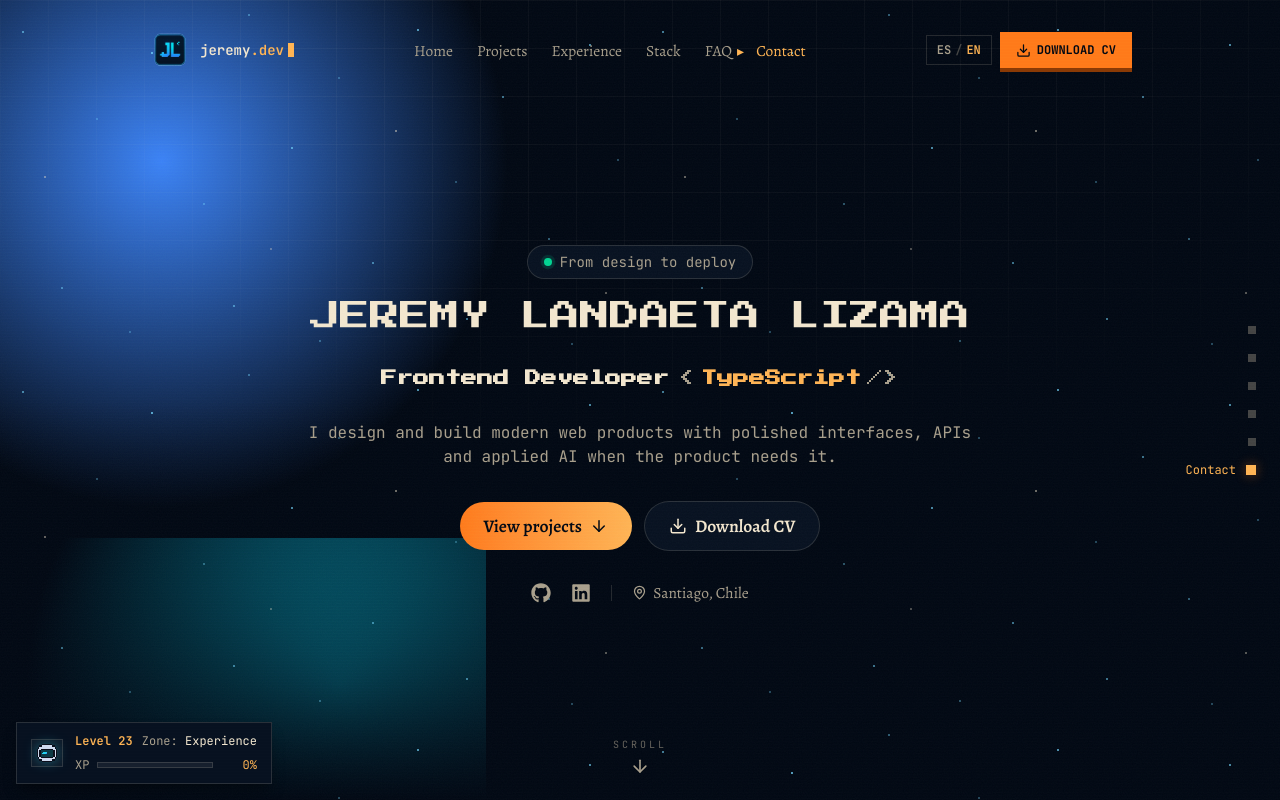
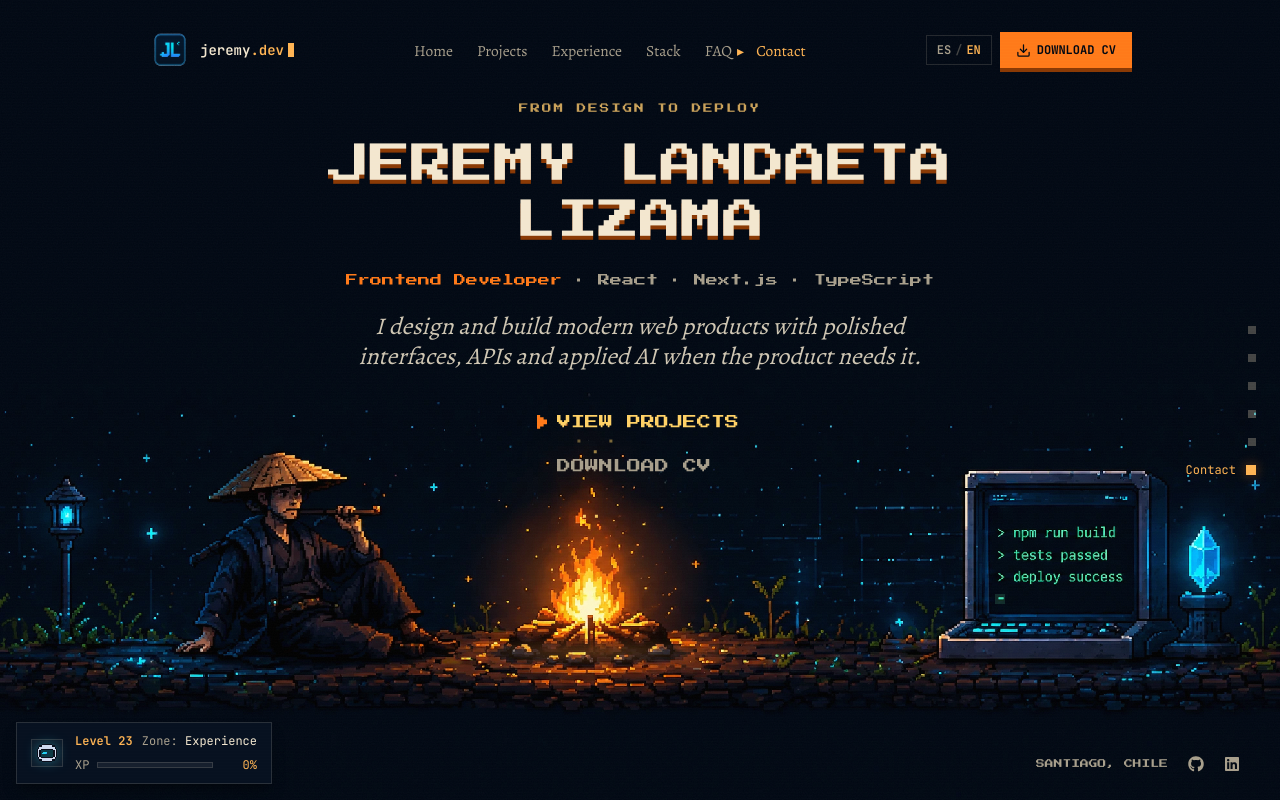
Before and after one commit to JeremyLandaeta/old-portfolio, a Next.js app: page /en in a window 1280 px wide. Shown: the top 800 px of the page. Built offline with nearby package versions, Linux system fonts and the light colour scheme.

Commit message:
Hero: pantalla de título con la escena de la fogata
La escena ocupa todo el ancho, el nombre es el logo y las dos acciones son el
menú. El HTML ya trae nombre, tagline y menú visibles sin JavaScript. La sección
"El personaje detrás del teclado" deja de repetir la escena.

```diff
--- a/components/sections/Hero.tsx
+++ b/components/sections/Hero.tsx
@@ -1,187 +1,139 @@
 "use client";
 
-import { useState } from "react";
-import { AnimatePresence, m } from "framer-motion";
-import { ArrowDown, Download, MapPin } from "lucide-react";
+import { useSyncExternalStore } from "react";
+import Image from "next/image";
 import { FaGithub, FaLinkedin } from "react-icons/fa6";
 import { useLang } from "@/components/providers/LanguageProvider";
+import { DecodeText } from "@/components/ui/DecodeText";
 import { SOCIALS, cvFile } from "@/lib/content";
-import { AuroraBackground } from "@/components/ui/AuroraBackground";
-import { ScrambleText } from "@/components/ui/ScrambleText";
-import { Magnetic } from "@/components/ui/Magnetic";
-import { Typewriter } from "@/components/ui/Typewriter";
-import { DecodeText } from "@/components/ui/DecodeText";
-import { usePrefersReducedMotion } from "@/components/ui/usePrefersReducedMotion";
 
-const easing = [0.22, 1, 0.36, 1] as const;
+// Brasas que suben desde la fogata. Posiciones en % de la ilustración.
+const EMBERS = [
+  { left: "44.6%", delay: "0s", duration: "3.4s" },
+  { left: "46.3%", delay: "0.9s", duration: "4.1s" },
+  { left: "45.4%", delay: "1.7s", duration: "3.7s" },
+  { left: "47.1%", delay: "2.6s", duration: "4.4s" },
+  { left: "45.9%", delay: "3.3s", duration: "3.9s" },
+];
 
-// Líneas de "arranque" (neutras/tech, estilo consola). La última (whoami)
-// encadena con el nombre, que aparece como su "respuesta".
-const BOOT = ["> booting jeremy.dev ...... OK", "> whoami"] as const;
+/**
+ * Hero como pantalla de título de un juego: la escena pixel-art ocupa todo el
+ * ancho, el nombre es el logo y las dos acciones son el menú. La única luz es
+ * la del fuego, y de ahí sale la paleta de todo el sitio.
+ */
+// false en el servidor y durante la hidratación; true una vez montado.
+const subscribeNoop = () => () => {};
 
 export function Hero() {
   const { t, lang } = useLang();
-  const reduce = usePrefersReducedMotion();
-  // step 0-1: tipeando boot · 2: tipeando nombre · 3: contenido revelado.
-  const [step, setStep] = useState(reduce ? 3 : 0);
-  // palabra más larga del stack → reserva de ancho para evitar layout shift.
-  const longestStack = t.hero.stack.reduce((a, b) => (b.length > a.length ? b : a), "");
-
-  // props de revelado. `at` = paso del intro en que aparece (3 = tras el nombre).
-  const reveal = (delay: number, at = 3) => ({
-    initial: { opacity: 0, y: 14 },
-    animate: step >= at ? { opacity: 1, y: 0 } : { opacity: 0, y: 14 },
-    transition: { duration: 0.5, delay: reduce ? 0 : delay, ease: easing },
-  });
+  const cv = cvFile(lang);
+  const hydrated = useSyncExternalStore(subscribeNoop, () => true, () => false);
 
   return (
-    <section
-      id="inicio"
-      className="relative flex min-h-svh flex-col items-center justify-center overflow-hidden px-4 pt-28 pb-16 text-center"
-    >
-      <AuroraBackground />
+    <section id="inicio" className="hero relative flex min-h-svh flex-col overflow-hidden bg-background">
+      <div className="hero-content relative z-10 mx-auto flex w-full max-w-4xl flex-1 flex-col items-center justify-center px-4 pt-24 text-center">
+        <p className="font-pixel text-[0.55rem] uppercase leading-relaxed tracking-[0.2em] text-straw sm:text-[0.6rem]">
+          {t.hero.badge}
+        </p>
 
-      {/* Badge de posicionamiento */}
-      <m.div
-        initial={{ opacity: 0, y: 12 }}
-        animate={{ opacity: 1, y: 0 }}
-        transition={{ duration: 0.6, ease: easing }}
-        className="flex max-w-[90vw] items-center gap-2 rounded-full glass px-4 py-1.5 text-center font-mono text-xs text-muted sm:text-sm"
-      >
-        <span className="relative flex h-2 w-2 shrink-0">
-          <span className="absolute inline-flex h-full w-full animate-ping rounded-full bg-emerald-400 opacity-75" />
-          <span className="relative inline-flex h-2 w-2 rounded-full bg-emerald-400" />
-        </span>
-        {t.hero.badge}
-      </m.div>
-
-      {/* Secuencia de boot (terminal) — se limpia tras el whoami */}
-      <AnimatePresence>
-        {step < 2 && (
-          <m.div
-            key="boot"
-            initial={{ opacity: 1 }}
-            animate={{ opacity: 1 }}
-            exit={{ opacity: 0, y: -6 }}
-            transition={{ duration: 0.35, ease: easing }}
-            className="mt-6 min-h-[2.8em] font-mono text-xs leading-relaxed text-accent-2/70 sm:text-sm"
-            aria-hidden
-          >
-            <div>
-              <Typewriter text={BOOT[0]} start speed={26} onDone={() => setStep((s) => Math.max(s, 1))} />
-            </div>
-            <div>
-              <Typewriter
-                text={BOOT[1]}
-                start={step >= 1}
-                speed={26}
-                onDone={() => setTimeout(() => setStep((s) => Math.max(s, 2)), 550)}
-              />
-            </div>
-          </m.div>
-        )}
-      </AnimatePresence>
-
-      {/* Nombre: 8-bit en pixel-font, revelado con decode tipo Matrix como
-          "respuesta" a whoami. El nombre real va en sr-only para SEO/a11y. */}
-      <h1 className="text-shimmer font-pixel mt-4 max-w-4xl text-balance wrap-break-word text-lg uppercase leading-[1.45] sm:text-2xl md:text-3xl">
+        {/* El HTML trae el nombre ya escrito (se ve sin JS y cuenta para el LCP).
+            Al hidratar, ese texto pasa a ser un "sizer" invisible y encima corre
+            el decode, así no hay salto de layout. El nombre real va en sr-only. */}
+        <h1 className="title-pixel hero-title mt-5">
           <span className="sr-only">{t.hero.name}</span>
-        <span aria-hidden>
-          <DecodeText
-            text={t.hero.name}
-            start={step >= 2}
-            onDone={() => setStep((s) => Math.max(s, 3))}
-          />
+          <span aria-hidden className="inline-grid">
+            <span className={`col-start-1 row-start-1 ${hydrated ? "invisible" : ""}`}>{t.hero.name}</span>
+            {hydrated && <DecodeText text={t.hero.name} className="col-start-1 row-start-1" />}
           </span>
         </h1>
 
-      {/* Rol — título fijo (especialidad) + scramble del stack core */}
-      <m.div
-        {...reveal(0)}
-        className="mt-5 flex min-h-[2.4em] flex-wrap items-center justify-center gap-x-2.5 gap-y-1 font-pixel text-xs leading-relaxed sm:text-sm md:text-base"
-      >
-        <span className="text-gradient-animated font-semibold">{t.hero.title}</span>
-        <span className="inline-flex items-center whitespace-nowrap text-accent-2">
-          <span className="text-muted">&lt;</span>
-          {/* sizer invisible: reserva el ancho de la palabra más larga → sin salto */}
-          <span className="mx-1.5 inline-grid font-semibold">
-            <ScrambleText
-              words={t.hero.stack}
-              className="col-start-1 row-start-1 justify-self-center"
-            />
-            <span aria-hidden className="invisible col-start-1 row-start-1">
-              {longestStack}
+        <p className="mt-5 font-pixel text-[0.6rem] leading-loose text-accent sm:text-xs">
+          {t.hero.title}
+          <span className="block text-muted sm:inline">
+            <span className="hidden sm:inline"> · </span>
+            {t.hero.stack.join(" · ")}
           </span>
-          </span>
-          <span className="text-muted">/&gt;</span>
-        </span>
-      </m.div>
+        </p>
 
-      {/* Tagline — entra junto con el decode del nombre (paso 2), no después:
-          es el texto más grande del hero y por tanto el LCP de la home. */}
-      <m.p
-        {...reveal(0, 2)}
-        className="mt-6 max-w-2xl text-pretty font-mono text-sm text-muted sm:text-base"
-      >
+        <p className="mt-5 max-w-xl text-pretty text-lg italic leading-snug text-foreground/85 sm:text-[1.35rem]">
           {t.hero.tagline}
-      </m.p>
+        </p>
 
-      {/* CTAs magnéticos */}
-      <m.div {...reveal(0.16)} className="mt-8 flex flex-wrap items-center justify-center gap-3">
-        <Magnetic>
-          <a
-            href="#proyectos"
-            className="btn-glow btn-shine group flex items-center gap-2 rounded-full bg-linear-to-r from-accent to-accent-2 px-6 py-3 font-semibold text-background"
-          >
-            {t.cta.projects}
-            <ArrowDown size={18} className="transition-transform group-hover:translate-y-0.5" />
-          </a>
-        </Magnetic>
-        <Magnetic>
-          <a
-            href={cvFile(lang).href}
-            download={cvFile(lang).name}
-            className="flex items-center gap-2 rounded-full border border-border glass px-6 py-3 font-semibold text-foreground transition-colors hover:border-accent-2"
-          >
-            <Download size={18} />
+        {/* Menú de la pantalla de título: el cursor ▸ marca la opción activa */}
+        <ul className="menu-cursor mt-7 flex flex-col items-start font-pixel text-[0.7rem] uppercase sm:text-sm">
+          <li>
+            <a href="#proyectos">{t.cta.projects}</a>
+          </li>
+          <li>
+            <a href={cv.href} download={cv.name}>
               {t.cta.cv}
             </a>
-        </Magnetic>
-      </m.div>
+          </li>
+        </ul>
 
-      {/* Social + ubicación */}
-      <m.div
-        {...reveal(0.24)}
-        className="mt-8 flex flex-wrap items-center justify-center gap-x-5 gap-y-2 text-muted"
-      >
-        <a href={SOCIALS.github} target="_blank" rel="noreferrer" aria-label="GitHub" className="-m-2 p-2 transition-colors hover:text-accent-2">
-          <FaGithub size={20} />
-        </a>
-        <a href={SOCIALS.linkedin} target="_blank" rel="noreferrer" aria-label="LinkedIn" className="-m-2 p-2 transition-colors hover:text-accent-2">
-          <FaLinkedin size={20} />
-        </a>
-        <span className="hidden h-4 w-px bg-border sm:block" />
-        <span className="flex items-center gap-1.5 text-sm">
-          <MapPin size={15} /> {t.hero.location}
-        </span>
-      </m.div>
+        {/* móvil: ubicación y redes van bajo el menú (abajo taparían la escena) */}
+        <div className="mt-4 flex items-center gap-2 font-pixel text-[0.5rem] uppercase text-muted sm:hidden">
+          <span>{t.hero.location}</span>
+          <SocialLinks />
+        </div>
+      </div>
 
-      {/* Scroll hint */}
-      <m.div
-        initial={{ opacity: 0 }}
-        animate={{ opacity: step >= 3 ? 1 : 0 }}
-        transition={{ delay: reduce ? 0 : 0.4 }}
-        className="absolute bottom-6 left-1/2 flex -translate-x-1/2 flex-col items-center gap-1"
-      >
-        <span className="font-mono text-[10px] uppercase tracking-[0.3em] text-muted/60">scroll</span>
-        <m.div
-          animate={{ y: [0, 8, 0] }}
-          transition={{ duration: 1.6, repeat: Infinity, ease: "easeInOut" }}
-          className="text-muted"
-        >
-          <ArrowDown size={20} />
-        </m.div>
-      </m.div>
+      {/* Escena a todo el ancho, anclada abajo */}
+      <div aria-hidden className="hero-scene">
+        <div className="hero-scene-art">
+          <Image
+            src="/pixel/about-scene-base.webp"
+            alt=""
+            fill
+            sizes="100vw"
+            preload
+            draggable={false}
+            className="pixelated select-none object-cover"
+          />
+          <span className="fire-glow" />
+          <span className="fire-floor" />
+          {EMBERS.map((e) => (
+            <span
+              key={e.left}
+              className="ember"
+              style={{ left: e.left, animationDelay: e.delay, animationDuration: e.duration }}
+            />
+          ))}
+          <span className="term-cursor" />
+        </div>
+      </div>
+
+      {/* escritorio: ubicación y redes sobre el suelo de la escena, a la derecha
+          (la esquina izquierda es del HUD) */}
+      <div className="absolute inset-x-0 bottom-0 z-10 hidden items-center justify-end gap-3 px-8 pb-5 font-pixel text-[0.55rem] uppercase text-muted sm:flex">
+        <span>{t.hero.location}</span>
+        <SocialLinks />
+      </div>
     </section>
   );
 }
+
+function SocialLinks() {
+  return (
+    <span className="flex items-center gap-1">
+      <a
+        href={SOCIALS.github}
+        target="_blank"
+        rel="noreferrer"
+        aria-label="GitHub"
+        className="p-2 transition-colors hover:text-accent"
+      >
+        <FaGithub size={16} />
+      </a>
+      <a
+        href={SOCIALS.linkedin}
+        target="_blank"
+        rel="noreferrer"
+        aria-label="LinkedIn"
+        className="p-2 transition-colors hover:text-accent"
+      >
+        <FaLinkedin size={16} />
+      </a>
+    </span>
+  );
+}
```
Also changed, not shown: components/sections/AboutLore.tsx (+2 -8 lines). Lines whose indentation alone changed are shown as unchanged.
